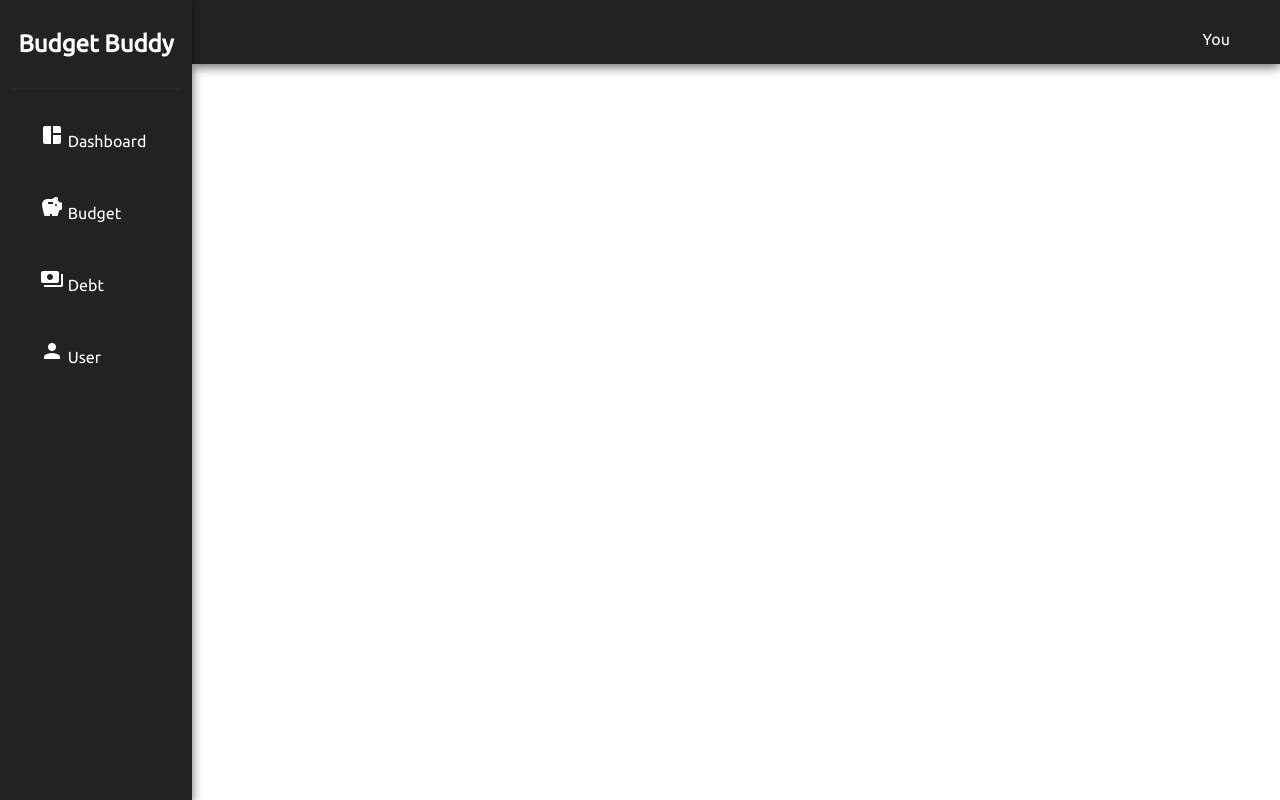
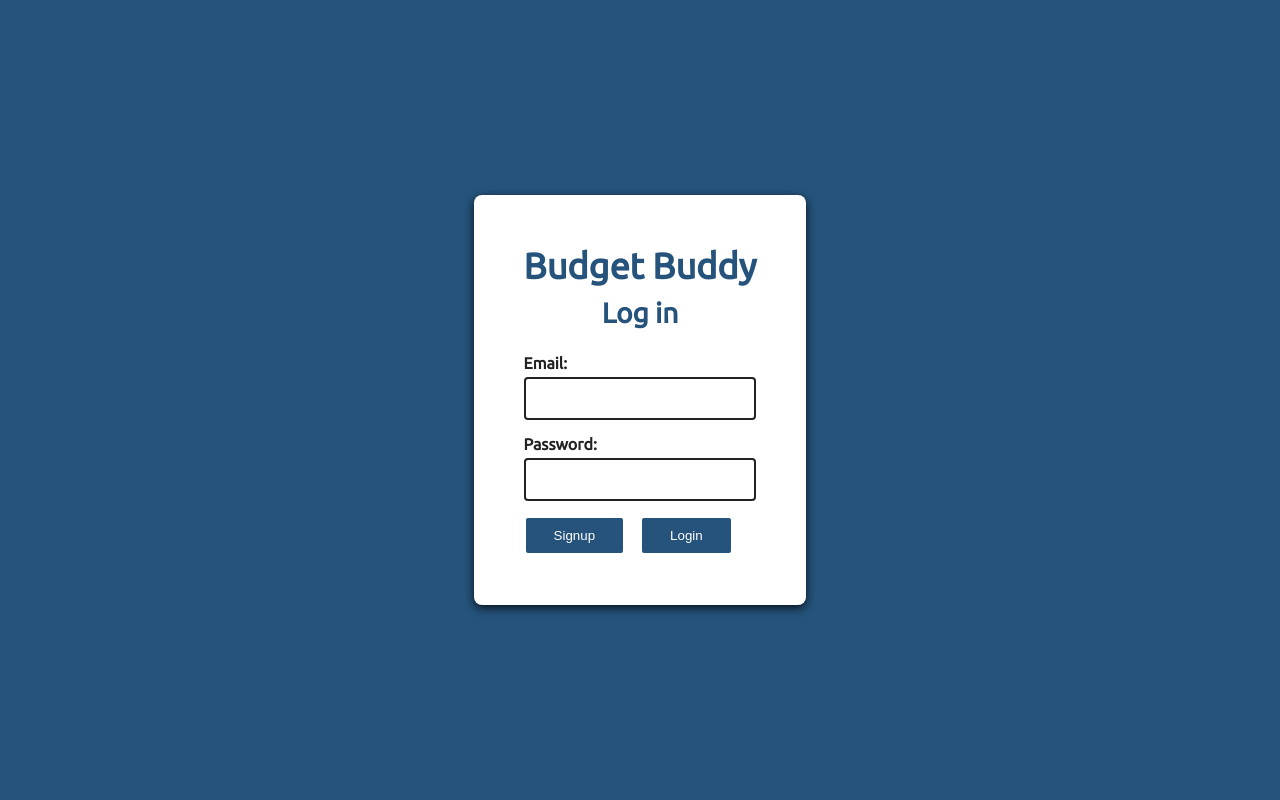
Before and after one commit to Group-Saber/saber-budget-buddy, a React (Create React App) app in the folder budget_buddy_frontend/: page /login in a window 1280 px wide. Built offline with nearby package versions, Linux system fonts and the light colour scheme; no server answers; the HTML template or start-up script is replaced by a standard one.

Commit message:
Login/Signup, User, combined Panels

```diff
--- a/budget_buddy_frontend/src/App.css
+++ b/budget_buddy_frontend/src/App.css
@@ -11,6 +11,84 @@
 
 body {
   font-family: 'Ubuntu', sans-serif;
+}
+
+/* LoginPage */
+.login-body {
+  height: 100vh;
+  display: flex;
+  justify-content: center;
+  align-items: center;
+  background-color: var(--blue);
+}
+
+.login-info {
+  padding: 50px;
+  border-radius: 8px;
+  background-color: var(--white);
+  box-shadow: 0px 3px 10px 0px rgba(0,0,0,0.8);
+}
+
+.login-title {
+  text-align: center;
+  margin-bottom: 10px;
+  font-size: 36px;
+  font-weight: bold;
+  color: var(--blue);
+}
+
+.login-sub {
+  text-align: center;
+  margin-bottom: 25px;
+  font-size: 28px;
+  font-weight: bold;
+  color: var(--blue);
+}
+
+.login-input {
+  display: flex;
+  flex-direction: column;
+  margin-bottom: 15px;
+}
+
+.login-input label {
+  font-weight: bold;
+  color: var(--black);
+  margin-bottom: 5px;
+}
+
+.login-input input {
+  border: 2px solid var(--black);
+  border-radius: 4px;
+  padding: 12px 20px;
+}
+
+.login-button {
+  background-color: var(--blue);
+  border: 2px solid var(--white);
+  color: var(--white);
+  padding: 10px 28px;
+  text-align: center;
+  text-decoration: none;
+  display: inline-block;
+  border-radius: 4px;
+  transition-duration: 0.4s;
+  margin-right: 15px;
+}
+
+.login-button:last-of-type {
+  margin-right: 0;
+}
+
+.login-button:hover {
+  border: 2px solid var(--blue);
+  background-color: var(--white);
+  color: var(--blue);
+}
+
+.login-link {
+  text-decoration: inherit;
+  color: inherit;
 }
 
 /** TopPanel
@@ -31,6 +109,13 @@ body {
   position: absolute;
   right: 50px;
   bottom: 0;
+}
+
+.avatar {
+  vertical-align: middle;
+  width: 50px;
+  height: 50px;
+  border-radius: 50%;
 }
 
 /** SidePanel
--- a/budget_buddy_frontend/src/App.js
+++ b/budget_buddy_frontend/src/App.js
@@ -1,9 +1,8 @@
 import './App.css';
-import BudgetsList from './components/BudgetsList'
-import SidePanel from './components/SidePanel';
-import { BrowserRouter as Router, Routes, Route } from 'react-router-dom'
-import DebtPage from './pages/DebtPage';
-import TopPanel from './components/TopPanel';
+import { BrowserRouter as Router, Routes, Route, Navigate } from 'react-router-dom'
+import Panel from './components/Panel';
+import LoginPage from './pages/LoginPage';
+import SignupPage from './pages/SignupPage';
 
 function App() {
   let uid = 'YkzaPKHIUpaBvejgxISy8DIav243'
@@ -11,11 +10,11 @@ function App() {
   return (
     <Router>
       <div>
-        <TopPanel uid={uid} />
-        <SidePanel />
         <Routes>
-          <Route path='/budget' element={<BudgetsList />}></Route>
-          <Route path='/debt' element={<DebtPage uid={uid} />}></Route>
+          <Route path='/' element={<Navigate to='/login'></Navigate>}></Route>
+          <Route path='/login' element={<LoginPage />}></Route>
+          <Route path='/signup' element={<SignupPage />}></Route>
+          <Route path='/main/*' element={<Panel uid={uid} />}></Route>
         </Routes>
       </div>
     </Router>
--- /dev/null
+++ b/budget_buddy_frontend/src/components/Panel.js
@@ -0,0 +1,56 @@
+import React, { useEffect, useState } from 'react'
+import { Route, Routes, Link, useLocation } from "react-router-dom";
+import DebtPage from '../pages/DebtPage';
+import UserPage from '../pages/UserPage'
+import BudgetsList from './BudgetsList'
+
+
+const Panel = ({uid}) => {
+    let locate = useLocation()
+    let [name, setName] = useState('You')
+
+
+    useEffect(() => {
+        let getName = async () => {
+            let response = await fetch(`http://127.0.0.1:8000/app/name/${uid}`)
+            let data = await response.json()
+            setName(`${data.first} ${data.last}`)
+        }
+
+        getName()
+    }, [uid])
+
+    let isCurrent = (path) => {
+        console.log(locate.pathname)
+        return locate.pathname === `/main${path}` ? 'current' : ''
+    }
+
+    return (
+        <div>
+            <div className="top-panel">
+                <div className="panel-name">
+                    <p>{name}</p>
+                </div>
+            </div>
+            <div className="side-panel">
+                <div className="side-header">
+                    <h2>Budget Buddy</h2>
+                    <hr></hr>
+                </div>
+                <div className="links">
+                    <Link to="dashboard" className={isCurrent('/dashboard')}><i className="material-icons">space_dashboard</i> Dashboard</Link>
+                    <Link to="budget" className={isCurrent('/budget')}><i className="material-icons">savings</i> Budget</Link>
+                    <Link to="debt" className={isCurrent('/debt')}><i className="material-icons">payments</i> Debt</Link>
+                    <Link to="user" className={isCurrent('/user')}><i className="material-icons">person</i> User</Link>
+                </div>
+            </div>
+            <Routes>
+                <Route path='budget' element={<BudgetsList />}></Route>
+                <Route path='debt' element={<DebtPage uid={uid} />}></Route>
+                <Route path='user' element={<UserPage uid={uid} />}></Route>
+            </Routes>
+        </div>
+    )
+}
+
+export default Panel
--- a/budget_buddy_frontend/src/components/SidePanel.js
+++ /dev/null
@@ -1,23 +0,0 @@
-import React from 'react'
-import { Link, useLocation } from "react-router-dom";
-
-function SidePanel() {
-    let locate = useLocation()
-
-    return (
-        <div className="side-panel">
-            <div className="side-header">
-                <h2>Budget Buddy</h2>
-                <hr></hr>
-            </div>
-            <div className="links">
-                <Link to="/" className={locate.pathname === '/' ? 'current' : ''}><i className="material-icons">space_dashboard</i> Dashboard</Link>
-                <Link to="/budget" className={locate.pathname === '/budget' ? 'current' : ''}><i className="material-icons">savings</i> Budget</Link>
-                <Link to="/debt" className={locate.pathname === '/debt' ? 'current' : ''}><i className="material-icons">payments</i> Debt</Link>
-                <Link to="/user" className={locate.pathname === '/user' ? 'current' : ''}><i className="material-icons">person</i> User</Link>
-            </div>
-        </div>
-    )
-}
-
-export default SidePanel;
--- a/budget_buddy_frontend/src/components/TopPanel.js
+++ /dev/null
@@ -1,26 +0,0 @@
-import React, { useEffect, useState } from 'react'
-
-const TopPanel = ({uid}) => {
-    let [name, setName] = useState('You')
-
-    useEffect(() => {
-        getName()
-    // eslint-disable-next-line
-    }, [])
-
-    let getName = async () => {
-        let response = await fetch(`http://127.0.0.1:8000/app/name/${uid}`)
-        let data = await response.json()
-        setName(`${data.first} ${data.last}`)
-    }
-
-    return (
-        <div className="top-panel">
-            <div className="panel-name">
-                <p>{name}</p>
-            </div>
-        </div>
-    )
-}
-
-export default TopPanel
--- a/budget_buddy_frontend/src/pages/DebtPage.js
+++ b/budget_buddy_frontend/src/pages/DebtPage.js
@@ -6,9 +6,15 @@ const DebtPage = ({uid}) => {
     let [negative, setNegative] = useState(0)
 
     useEffect(() => {
+        let getDebts = async () => {
+            let response = await fetch(`http://127.0.0.1:8000/app/debts/${uid}`)
+            let data = await response.json()
+            setDebts(data.reverse())
+            getTotals(data)
+        }
+
         getDebts()
-    // eslint-disable-next-line
-    }, [])
+    }, [uid])
 
     let inputDebt = () => {
         if(document.getElementById('amount').value !== '' && document.getElementById('name').value !== '') {
@@ -42,13 +48,6 @@ const DebtPage = ({uid}) => {
         document.getElementById('amount').value = ''
         document.getElementById('name').value = ''
         document.getElementById('note').value = ''
-    }
-
-    let getDebts = async () => {
-        let response = await fetch(`http://127.0.0.1:8000/app/debts/${uid}`)
-        let data = await response.json()
-        setDebts(data.reverse())
-        getTotals(data)
     }
 
     let getTotals = (data) => {
--- /dev/null
+++ b/budget_buddy_frontend/src/pages/LoginPage.js
@@ -0,0 +1,28 @@
+import React from 'react'
+import { Link } from 'react-router-dom'
+
+const LoginPage = () => {
+    return (
+        <div className='login-body'>
+            <div className='login-info'>
+                <div className='login-title'>Budget Buddy</div>
+                <div className='login-sub'>Log in</div>
+                <div className='login-input'>
+                    <label>Email:</label>
+                    <input id="email" type="email"></input>
+                </div>
+                <div className='login-input'>
+                    <label>Password:</label>
+                    <input id="password" type="password"></input>
+                </div>
+                <div>
+
+                    <button className='login-button'><Link to='/signup' className='login-link'>Signup</Link></button>
+                    <button className='login-button'><Link to='/main/dashboard' className='login-link'>Login</Link></button>
+                </div>
+            </div>
+        </div>
+    )
+}
+
+export default LoginPage
--- /dev/null
+++ b/budget_buddy_frontend/src/pages/SignupPage.js
@@ -0,0 +1,39 @@
+import React from 'react'
+import { Link } from 'react-router-dom'
+
+const SignupPage = () => {
+    return (
+        <div className='login-body'>
+            <div className='login-info'>
+                <div className='login-title'>Budget Buddy</div>
+                <div className='login-sub'>Sign up</div>
+                <div className='login-input'>
+                    <label>First Name:</label>
+                    <input id="first" type="text"></input>
+                </div>
+                <div className='login-input'>
+                    <label>Last Name:</label>
+                    <input id="last" type="text"></input>
+                </div>
+                <div className='login-input'>
+                    <label>Email:</label>
+                    <input id="email" type="email"></input>
+                </div>
+                <div className='login-input'>
+                    <label>Password:</label>
+                    <input id="password" type="password"></input>
+                </div>
+                <div className='login-input'>
+                    <label>Retype Password:</label>
+                    <input id="re-password" type="password"></input>
+                </div>
+                <div>
+                    <button className='login-button'><Link to='/' className='login-link'>Login</Link></button>
+                    <button className='login-button'>Signup</button>
+                </div>
+            </div>
+        </div>
+    )
+}
+
+export default SignupPage
--- /dev/null
+++ b/budget_buddy_frontend/src/pages/UserPage.js
@@ -0,0 +1,28 @@
+import React, { useState, useEffect} from 'react'
+
+const UserPage = ({uid}) => {
+    let [user, setUser] = useState({})
+
+    useEffect(() => {
+        let getUser = async () => {
+            let response = await fetch(`http://127.0.0.1:8000/app/user/${uid}`)
+            let data = await response.json()
+            setUser(data)
+        }
+
+        getUser()
+    }, [uid])
+
+    return (
+        <div className='tab-body'>
+            <div className='user-info'>
+                <p>First Name: {user.first}</p>
+                <p>Last Name: {user.last}</p>
+                <p>Email: {user.email}</p>
+            </div>
+
+        </div>
+    )
+}
+
+export default UserPage
```
Also changed, not shown: 2 other files (tests, documents, lock files or other folders).
